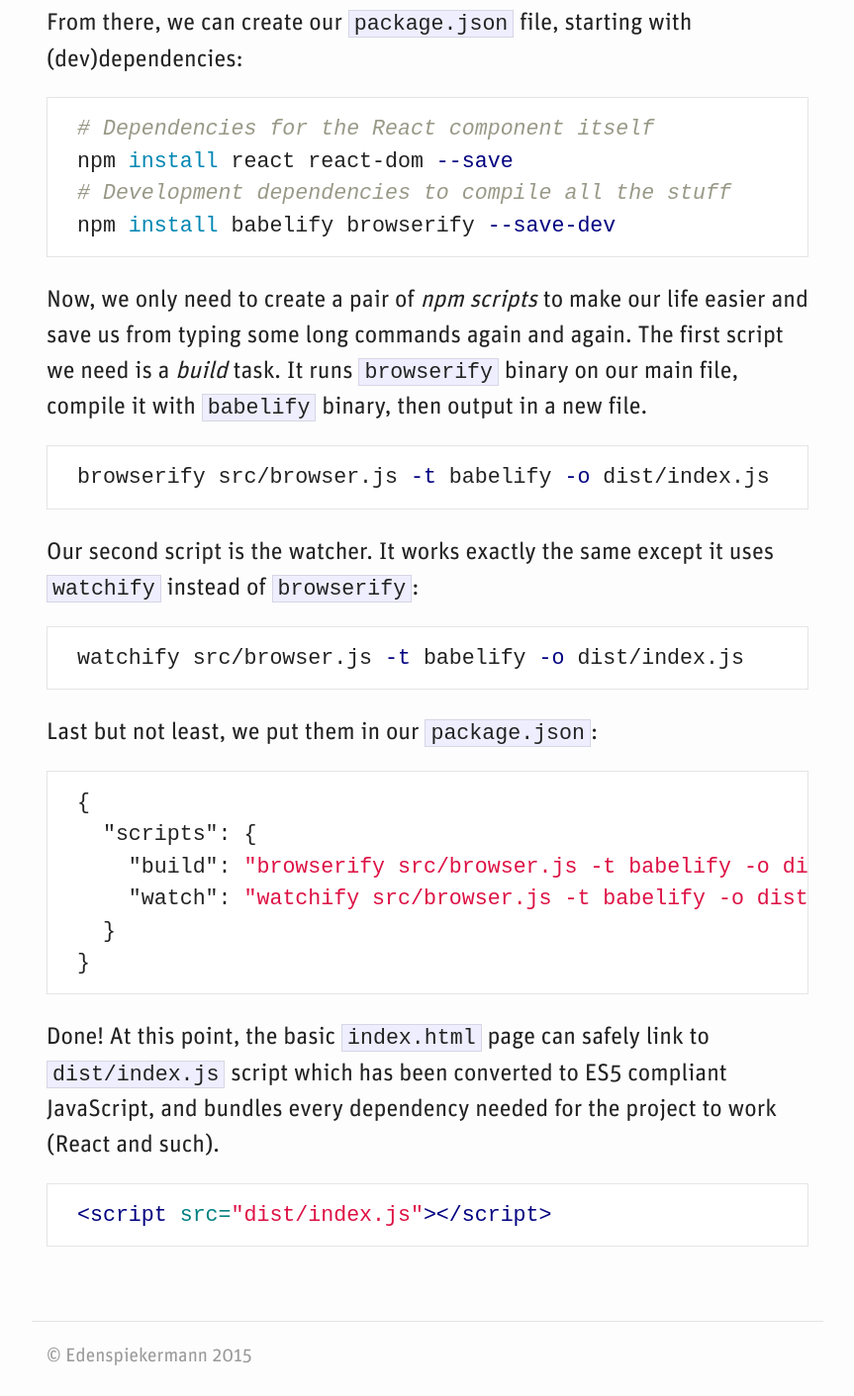
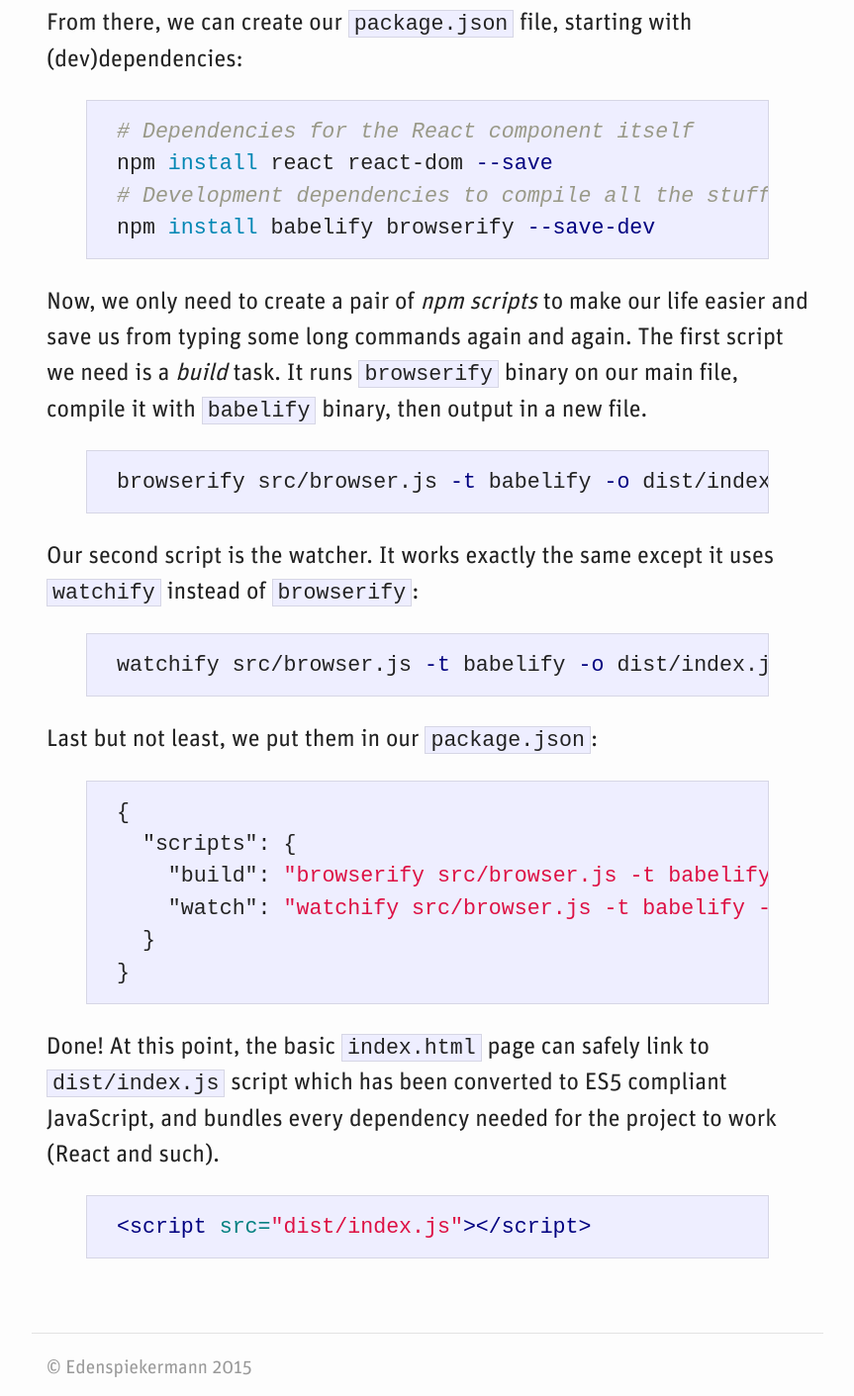
Before and after one commit to edenspiekermann/espi-devblog, a Jekyll site: the page built from _posts/2015-11-18-running-node-es6-code-in-the-browser.md, in a window 1280 px wide. Shown: the part 1537-2948 px from the top of the page at 99% size, without its empty margins (208-1071 px from the left). Built offline with Jekyll 4.4.1, drawn with Linux system fonts in a browser that asks for light colours.

Commit message:
Fixed code blocks

````diff
--- a/_posts/2015-11-18-running-node-es6-code-in-the-browser.md
+++ b/_posts/2015-11-18-running-node-es6-code-in-the-browser.md
@@ -18,38 +18,38 @@ Last but not least, I came across [Watchify](https://github.com/substack/watchif
 
 From there, we can create our `package.json` file, starting with (dev)dependencies:
 
-```sh
+{% highlight sh %}
 # Dependencies for the React component itself
 npm install react react-dom --save
 # Development dependencies to compile all the stuff
 npm install babelify browserify --save-dev
-```
+{% endhighlight %}
 
 Now, we only need to create a pair of *npm scripts* to make our life easier and save us from typing some long commands again and again. The first script we need is a *build* task. It runs `browserify` binary on our main file, compile it with `babelify` binary, then output in a new file.
 
-```sh
+{% highlight sh %}
 browserify src/browser.js -t babelify -o dist/index.js
-```
+{% endhighlight %}
 
 Our second script is the watcher. It works exactly the same except it uses `watchify` instead of `browserify`:
 
-```sh
+{% highlight sh %}
 watchify src/browser.js -t babelify -o dist/index.js
-```
+{% endhighlight %}
 
 Last but not least, we put them in our `package.json`:
 
-```json
+{% highlight json %}
 {
   "scripts": {
     "build": "browserify src/browser.js -t babelify -o dist/index.js",
     "watch": "watchify src/browser.js -t babelify -o dist/index.js"
   }
 }
-```
+{% endhighlight %}
 
 Done! At this point, the basic `index.html` page can safely link to `dist/index.js` script which has been converted to ES5 compliant JavaScript, and bundles every dependency needed for the project to work (React and such).
 
-```html
+{% highlight html %}
 <script src="dist/index.js"></script>
-```
+{% endhighlight %}
````
